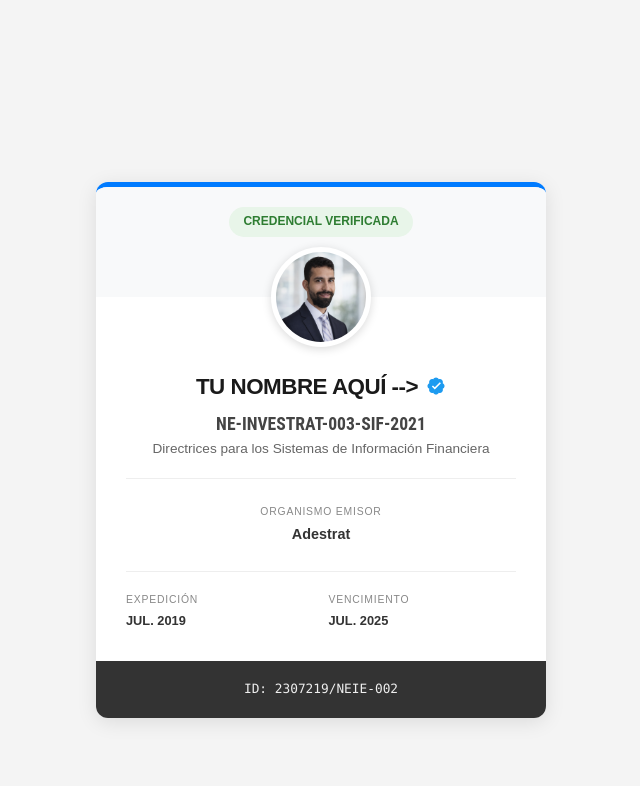
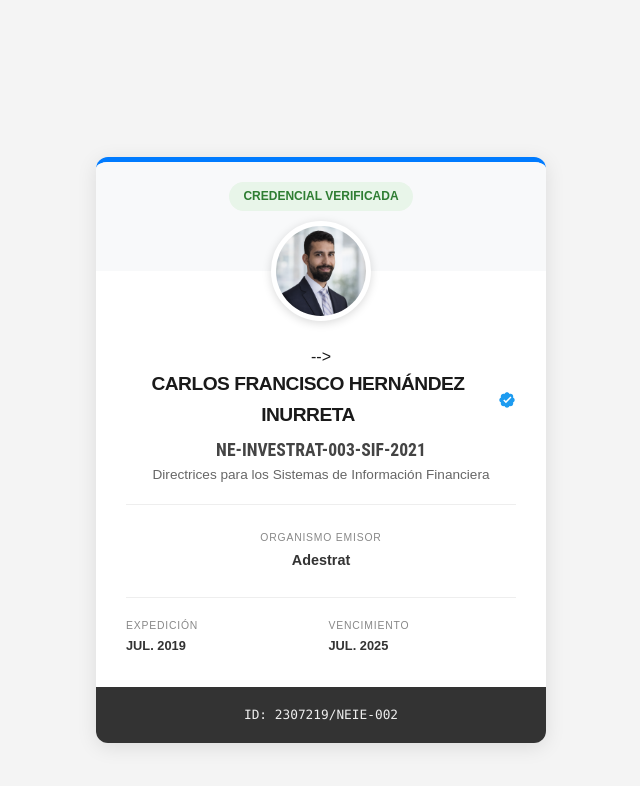
Before and after one commit to cafrhein/muro, a Jekyll site: the page credencial-neie.html, which Jekyll copies as it is, in a window 1280 px wide. Shown: the top 786 px of the page, without its empty margins (319-959 px from the left). Built offline with Jekyll 4.4.1, drawn with Linux system fonts in a browser that asks for light colours.

Commit message:
Update credencial-neie.html

```diff
--- a/credencial-neie.html
+++ b/credencial-neie.html
@@ -59,28 +59,25 @@
         }
 
         .credential-holder-name {
-            font-size: 1.4rem;
+            font-size: 1.2rem; /* Ajustado para nombre largo */
             font-weight: 800;
             color: #1a1a1a;
             margin-bottom: 5px;
             text-transform: uppercase;
             letter-spacing: -0.5px;
-            /* */
             display: flex;
             align-items: center;
             justify-content: center;
-            gap: 8px; /* Espacio entre nombre e icono */
+            gap: 8px;
         }
 
         /* */
         .verification-badge {
             display: inline-flex;
-            width: 20px; /* Tamaño del icono */
-            height: 20px;
-            /* Color azul estilo Twitter/X */
+            width: 18px;
+            height: 18px;
             color: #1d9bf0;
-            flex-shrink: 0; /* Evita que el icono se encoja */
-            margin-top: -2px; /* Ajuste fino de alineación vertical */
+            flex-shrink: 0;
         }
 
         .credential-main-content {
@@ -164,11 +161,11 @@
             </div>
 
             <div class="credential-body">
+                -->
                 <div class="credential-holder-name">
-                    TU NOMBRE AQUÍ
-                    -->
+                    Carlos Francisco Hernández Inurreta
                     <span class="verification-badge" title="Identidad Verificada">
-                        <svg viewBox="0 0 24 24" aria-label="Verificado" role="img" fill="currentColor">
+                        <svg viewBox="0 0 24 24" fill="currentColor">
                             <g><path d="M22.25 12c0-1.43-.88-2.67-2.19-3.34.46-1.39.2-2.9-.81-3.91s-2.52-1.27-3.91-.81c-.66-1.31-1.91-2.19-3.34-2.19s-2.67.88-3.33 2.19c-1.4-.46-2.91-.2-3.92.81s-1.26 2.52-.8 3.91c-1.31.67-2.2 1.91-2.2 3.34s.89 2.67 2.2 3.34c-.46 1.39-.21 2.9.8 3.91s2.52 1.26 3.91.81c.67 1.31 1.91 2.19 3.34 2.19s2.68-.88 3.34-2.19c1.39.45 2.9.2 3.91-.81s1.27-2.52.81-3.91c1.31-.67 2.19-1.91 2.19-3.34zm-11.71 4.2l-3.53-3.55 1.35-1.37 2.18 2.18 6.03-6.05 1.35 1.37-7.38 7.42z"></path></g>
                         </svg>
                     </span>
```
